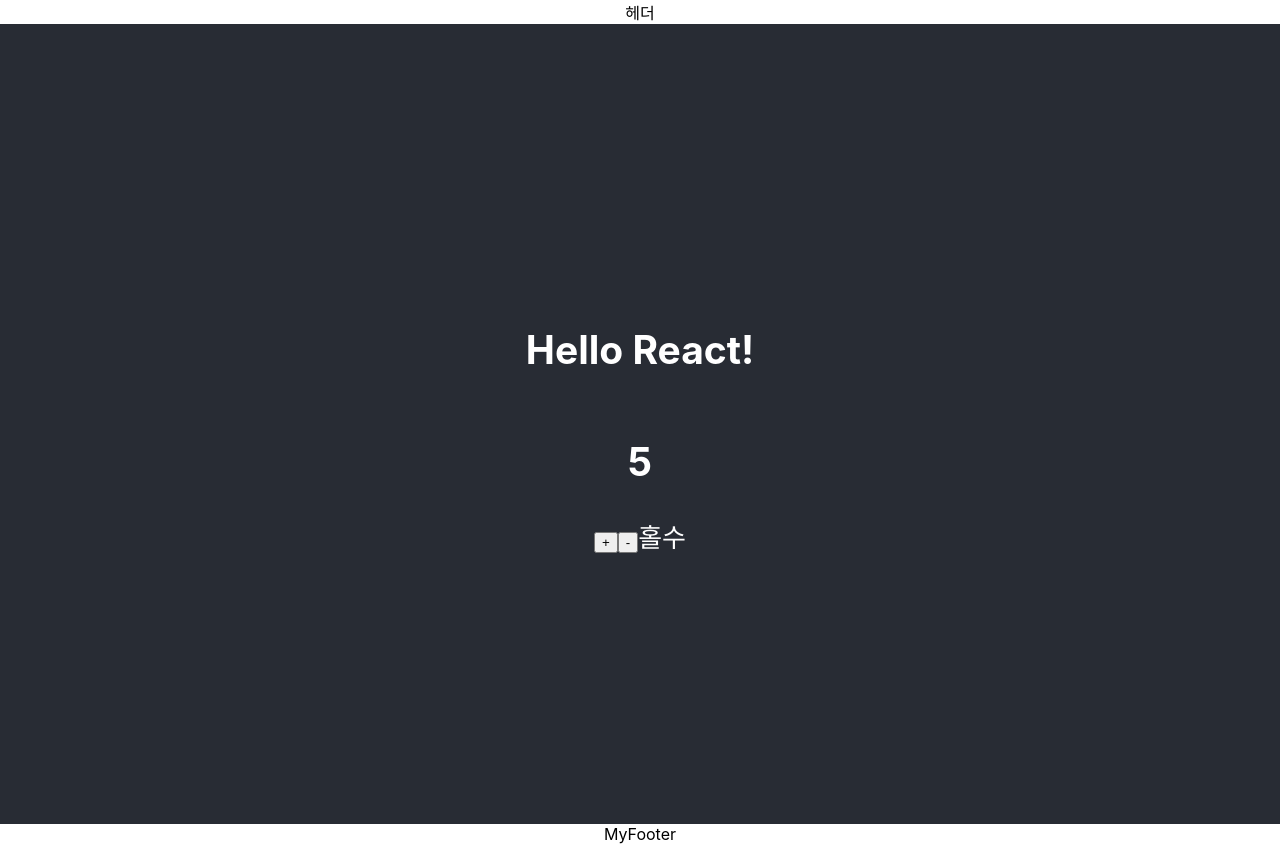
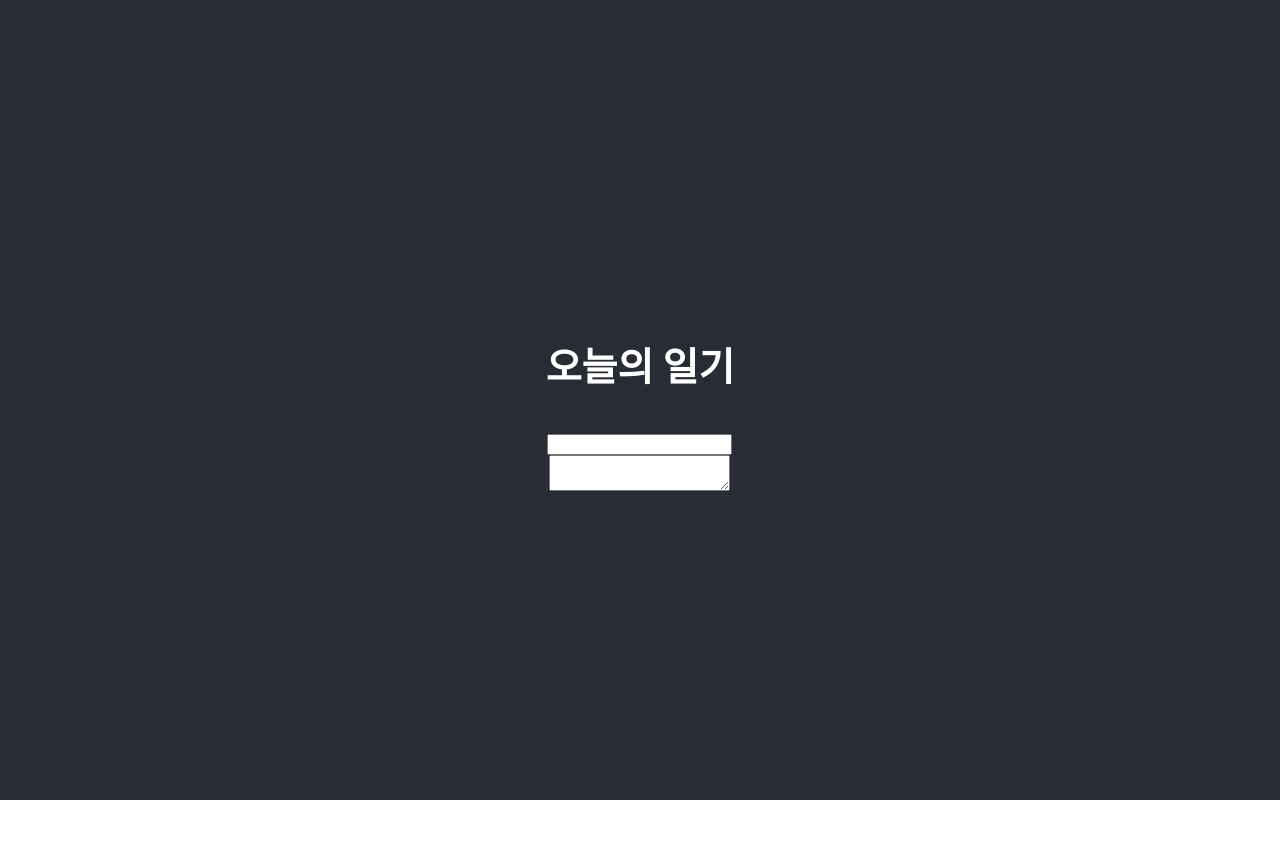
Before and after one commit to nerdyxxn/diary-react-study, a React (Create React App) app: page / in a window 1280 px wide. After the commit the page ends 800 px from the top, so only its background shows below. Built offline with nearby package versions, Linux system fonts and the light colour scheme.

Commit message:
feat(*) : add diaryeditor component and organize files
기능 구현을 위한 DiaryEditor 컴포넌트 추가 및 파일 정리

```diff
--- a/src/App.js
+++ b/src/App.js
@@ -1,27 +1,12 @@
 import "./App.css";
-import MyHeader from "./MyHeader";
-import MyFooter from "./MyFooter";
-import Counter from "./Counter";
-import Container from "./Container";
+import DiaryEditor from "./DiaryEditor";
 
 function App() {
-  const counterProps = {
-    a: 1,
-    b: 2,
-    c: 3,
-    d: 4,
-    e: 5,
-    initialValue: 5,
-  };
-
   return (
     <div className="App">
-      <MyHeader />
       <header className="App-header">
-        <h2>Hello React!</h2>
-        <Counter {...counterProps} />
+        <DiaryEditor />
       </header>
-      <MyFooter />
     </div>
   );
 }
--- a/src/Container.js
+++ /dev/null
@@ -1,9 +0,0 @@
-const Container = ({ children }) => {
-  return (
-    <div style={{ margin: 20, padding: 20, border: "1px solid gray" }}>
-      {children}
-    </div>
-  );
-};
-
-export default Container;
--- a/src/Counter.js
+++ /dev/null
@@ -1,25 +0,0 @@
-import React, { useState } from "react";
-import OddEventResult from "./OddEvenResult";
-
-const Counter = ({ initialValue }) => {
-  const [count, setCount] = useState(initialValue);
-
-  const onIncrease = () => {
-    setCount(count + 1);
-  };
-
-  const onDecrease = () => {
-    setCount(count - 1);
-  };
-
-  return (
-    <div>
-      <h2>{count}</h2>
-      <button onClick={onIncrease}>+</button>
-      <button onClick={onDecrease}>-</button>
-      <OddEventResult count={count} />
-    </div>
-  );
-};
-
-export default Counter;
--- /dev/null
+++ b/src/DiaryEditor.js
@@ -0,0 +1,34 @@
+/* eslint-disable */
+import { useState } from "react";
+
+const DiaryEditor = () => {
+  // 작성자 input 관리하기 위한 state 생성
+  const [author, setAuthor] = useState("");
+  // 본문 내용 textarea 관리하기 위한 state 생성
+  const [content, setContent] = useState("");
+
+  return (
+    <div className="DiaryEditor">
+      <h2>오늘의 일기</h2>
+      <div>
+        <input
+          name="author"
+          value={author}
+          onChange={e => {
+            setAuthor(e.target.value);
+          }}
+        />
+      </div>
+      <div>
+        <textarea
+          value={content}
+          onChange={e => {
+            setContent(e.target.value);
+          }}
+        />
+      </div>
+    </div>
+  );
+};
+
+export default DiaryEditor;
--- a/src/MyFooter.js
+++ /dev/null
@@ -1,5 +0,0 @@
-const MyFooter = () => {
-  return <footer>MyFooter</footer>;
-};
-
-export default MyFooter;
--- a/src/MyHeader.js
+++ /dev/null
@@ -1,5 +0,0 @@
-const MyHeader = () => {
-  return <header>헤더</header>;
-};
-
-export default MyHeader;
--- a/src/OddEvenResult.js
+++ /dev/null
@@ -1,6 +0,0 @@
-const OddEventResult = ({ count }) => {
-  console.log(count);
-  return <>{count % 2 === 0 ? "짝수" : "홀수"}</>;
-};
-
-export default OddEventResult;
--- a/src/index.js
+++ b/src/index.js
@@ -2,12 +2,14 @@
 import ReactDOM from "react-dom/client";
 import "./index.css";
 import App from "./App";
-import reportWebVitals from "./reportWebVitals";
 
 const root = ReactDOM.createRoot(document.getElementById("root"));
-root.render(<App />);
+root.render(
+  <React.StrictMode>
+    <App />
+  </React.StrictMode>
+);
 
 // If you want to start measuring performance in your app, pass a function
 // to log results (for example: reportWebVitals(console.log))
 // or send to an analytics endpoint. Learn more: https://bit.ly/CRA-vitals
-reportWebVitals();
--- a/src/reportWebVitals.js
+++ /dev/null
@@ -1,13 +0,0 @@
-const reportWebVitals = onPerfEntry => {
-  if (onPerfEntry && onPerfEntry instanceof Function) {
-    import('web-vitals').then(({ getCLS, getFID, getFCP, getLCP, getTTFB }) => {
-      getCLS(onPerfEntry);
-      getFID(onPerfEntry);
-      getFCP(onPerfEntry);
-      getLCP(onPerfEntry);
-      getTTFB(onPerfEntry);
-    });
-  }
-};
-
-export default reportWebVitals;
```
Also changed, not shown: src/setupTests.js (deleted, +0 -5 lines), src/logo.svg (deleted), 1 other file (tests, documents, lock files or other folders).
